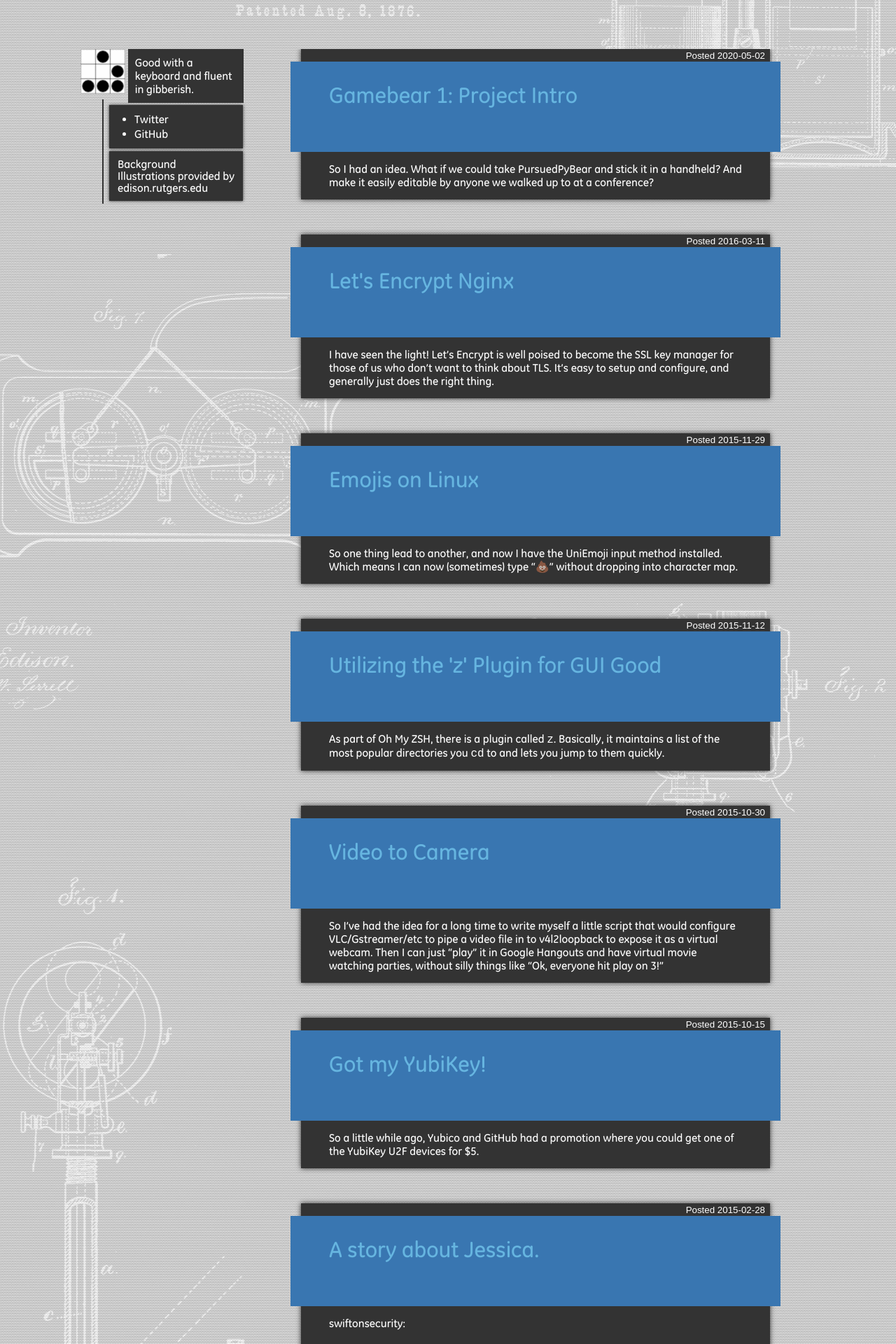
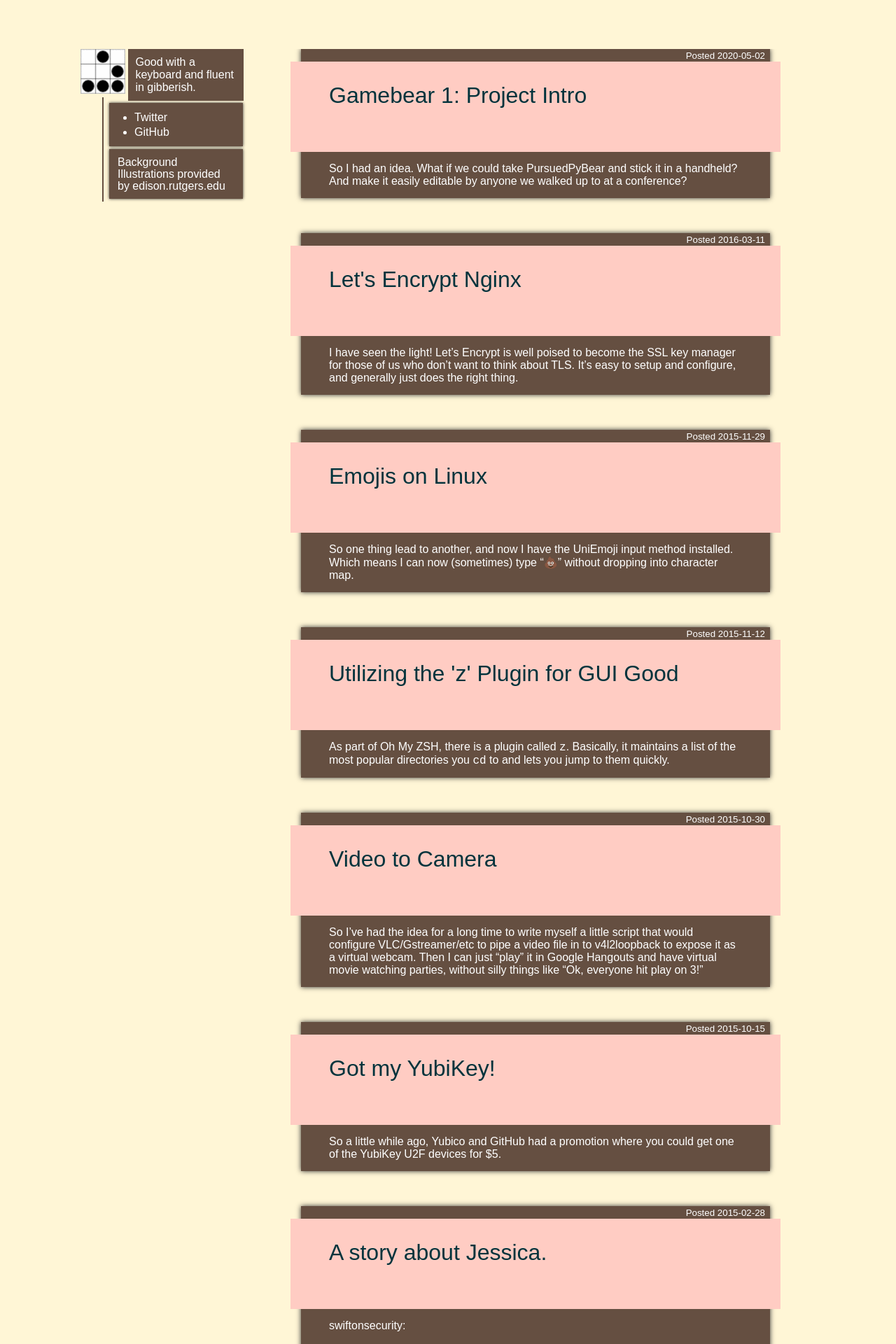
Before and after one commit to AstraLuma/qwertyuiop.ninja, a Jekyll site: the page built from index.html, in a window 1280 px wide. Shown: the top 1920 px of the page at 70% size. Built offline with Jekyll 4.4.1, drawn with Linux system fonts in a browser that asks for light colours; some web fonts are replaced; the list of posts is cut into pages by our own code.

Commit message:
Move fonts, basic coloring

```diff
--- a/assets/style_built.scss
+++ b/assets/style_built.scss
@@ -1,10 +1,19 @@
 ---
 ---
-$background: #FFF;
-$box-background: #333;
+/* Palette: https://www.colourlovers.com/palette/4717663/kit_013 */
+$palette_last: #FFCCC3;
+$palette_cream: #FFF6D6;
+$palette_bebe: #654F41;
+$palette_drop: #F3E1CD;
+$palette_soft: #F9D3BE;
+
+$background: $palette_cream;
+$box-background: $palette_bebe;
 $text: #FFF;
-$post-text: #3976B1;
-$post-text-link: #66B5E0;
+
+/* Header colors by post type */
+$post-text: $palette_last;
+$post-text-link: invert($post-text);
 $post-photo: #F42D33;
 $post-quote: #7AB762;
 $post-answer: #7AB762;
@@ -13,36 +22,38 @@ $post-chat: #F42D33;
 $post-chat-bubble: #FFFFFF;
 $post-audio: #FF9E28;
 $post-video: #F42D33;
+
+
 $body: 'ge_geek', Arial, helvetica, sans-serif;
 $details: Arial, Helvetica, sans-serif;
 
 @font-face {
     font-family: 'ge_geek';
-    src: url(/assets/ge_geek-bold.woff) format('woff');
+    src: url(/assets/fonts/ge_geek-bold.woff) format('woff');
     font-weight: bold;
     font-style: normal;
 }
 @font-face {
     font-family: 'ge_geek';
-    src: url(/assets/ge_geek-italic.woff) format('woff');
+    src: url(/assets/fonts/ge_geek-italic.woff) format('woff');
     font-weight: normal;
     font-style: italic;
 }
 @font-face {
     font-family: 'ge_geek';
-    src: url(/assets/ge_geek.woff) format('woff');
+    src: url(/assets/fonts/ge_geek.woff) format('woff');
     font-weight: normal;
     font-style: normal;
 }
 @font-face {
     font-family: 'ge_geek_cond';
-    src: url(/assets/ge_geek_cond-italic.woff) format('woff');
+    src: url(/assets/fonts/ge_geek_cond-italic.woff) format('woff');
     font-weight: normal;
     font-style: italic;
 }
 @font-face {
     font-family: 'ge_social';
-    src: url(/assets/ge_social.woff) format('woff');
+    src: url(/assets/fonts/ge_social.woff) format('woff');
     font-weight: normal;
     font-style: normal;
 }
@@ -50,13 +61,10 @@ $details: Arial, Helvetica, sans-serif;
 /* global */
 *{margin:0;padding:0;} /* TODO: Get rid of this */
 body {
-	background: url(/assets/geek_bg.png),
-				url(/assets/ge_tile.jpg);
+	background: $background;
 	background-position: top center, top;
 	background-repeat: repeat-y, repeat;
 	font-family: $body;
-	-webkit-font-smoothing: antialiased;
-	font-smooth:always;
 	font-size: 13pt;
 	color: #fff;
 	min-width: 1130px;
@@ -99,79 +107,14 @@ img { border: none; }
 	width: 64px;
 	height: 64px;
 	overflow: hidden;
-	background: #333;
+	background: $box-background;
 	z-index: 1;
 }
 #mask {
 	width: 165px;
 	min-height: 67px;
 	overflow: hidden;
-	background: #333;
-}
-
-	/* logo & semi circle cutout */
-.cssgradients #icon {
-	width: 64px;
-	height: 64px;
-	border-radius: 64px;
-	background: transparent;
-	overflow: hidden;
-}
-.cssgradients #mask {
-	width: 165px;
-	min-height: 67px;
-	padding-left: 26px;
-	margin-left: -26px;
-	background: transparent;
-	background-image: -moz-radial-gradient(-10px 32px, circle closest-corner, transparent 0, transparent 36px, #333 37px, #333 38px);
-	background-image: -webkit-radial-gradient(-10px 32px, circle closest-corner, rgba(0,0,0,0) 0, rgba(0,0,0,0) 36px, #333 37px, #333 38px);
-	background-image: -ms-radial-gradient(-10px 32px, circle closest-corner, rgba(0,0,0,0) 0, rgba(0,0,0,0) 36px, #333 37px, #333 38px);
-	background-image: -o-radial-gradient(-10px 32px, circle closest-corner, rgba(0,0,0,0) 0, rgba(0,0,0,0) 36px, #333 37px, #333 38px);
-	background-image: radial-gradient(-10px 32px, circle closest-corner, rgba(0,0,0,0) 0, rgba(0,0,0,0) 36px, #333 37px, #333 38px);
-	box-shadow: 1px 1px 3px rgba(50, 50, 50, 0.75);
-	overflow: hidden;
-}
-.cssgradients #baseCircle {
-	float: left;
-	clear: both;
-	width: 28px;
-	height: 28px;
-	margin-left: 18px;
-	border-radius: 28px;
-	background: #333;
-}
-
-.cssgradients #edge-top,
-.cssgradients #edge-bottom {
-	z-index: 1;
-	position: relative;
-	height: 36px;
-	width: 32px;
-	margin-left: -5px;
-	overflow:hidden;
-}
-.cssgradients #edge-bottom { height: 40px;}
-.cssgradients #edge-top:after,
-.cssgradients #edge-bottom:after {
-	content: '';
-	display: block;
-	z-index: 1;
-	position: absolute;
-	width: 34px;
-	background: transparent;
-	margin-top:-19px;
-}
-.cssgradients #edge-top:after {
-	height: 39px;
-	border: solid 16px #333;
-	margin-left: -19px;
-	border-top-right-radius: 51px;
-}
-.cssgradients #edge-bottom:after {
-	height: 34px;
-	border: solid 17px #333;
-	margin-left: -20px;
-	border-bottom-right-radius: 53px;
+	background: $box-background;
 }
 
 
@@ -185,22 +128,26 @@ img { border: none; }
 	float: left;
 	clear: both;
 	margin: -5px 0 0 31px;
-	border-left: 2px solid #333;
+	border-left: 2px solid $box-background;
 	padding: 8px 0 0 8px;
 	line-height: 21px;
 }
 .unit {
 	width: 167px;
 	overflow: hidden;
-	background: #333;
+	background: $box-background;
 	margin-bottom: 4px;
 	padding: 10px 12px 10px 12px;
 	box-shadow: 0px 0px 4px rgba(50, 50, 50, 1);
 }
 #pages a:hover { color: #FF9E28; }
+
+#links a { border-bottom: 1px solid #666; }
 #links a:hover { color: #7AB762; }
-#details a:hover { color: #66B5E0; }
-#links a { border-bottom: 1px solid #666; }
+
+#details a:hover { color: $post-text-link; }
+#details a:hover { color: $post-text; }
+
 #about { line-height: 17px; }
 #search {
 	padding: 8px;
@@ -270,7 +217,7 @@ article {
 	display: block;
 	float: left;
 	width: 670px;
-	background: #333;
+	background: $box-background;
 	box-shadow: 0px 0px 7px rgba(50, 50, 50, 1);
 	position: relative;
 }
@@ -334,7 +281,7 @@ h1, h4 {
 /* TEXT */
 .text .postInner {
 	width: 590px;
-	background: #3976B1;
+	background: $post-text;
 	padding: 0 55px 30px 55px;
 	font-size: 12pt;
 }
@@ -403,13 +350,13 @@ h1, h4 {
 	font-size: 17pt;
 	line-height: 24px;
 }
-.quote .quoteMeta a { color: #333; }
+.quote .quoteMeta a { color: $box-background; }
 .quote .quoteMeta:before, .quoteMeta:after {
 	position: relative;
 	content: '\00a0\00a0\00a0\00a0\00a0\00a0\00a0\00a0\00a0\00a0\00a0\00a0\00a0\00a0';
 	top: -10px;
 	margin: 4px;
-	border-bottom: 1px solid #333;
+	border-bottom: 1px solid $box-background;
 }
 
 /* LINK */
@@ -452,7 +399,7 @@ h1, h4 {
 /* CONVERSATION */
 .conversation .postInner {
 	background: #F42D33;
-	color: #333;
+	color: $box-background;
 	padding: 0 0 8px 0;
 }
 .conversation .convo {
@@ -535,7 +482,8 @@ h1, h4 {
 
 /* LINK COLORS */
 .text .postInner a,
-.text .postText a {color:#66B5E0;}
+.text .postText a {color:$post-text-link;}
+
 .link .caption a { color:#F42D33; }
 .photo .caption a { color:#F42D33; }
 .photosets .caption a { color:#F42D33; }
@@ -637,7 +585,7 @@ h1, h4 {
 	font-size: 12pt;
 }
 .pagination a {
-	background: #333;
+	background: $box-background;
 	display: inline-block;
 	height: 20px;
 	line-height: 20px;
@@ -652,7 +600,7 @@ h1, h4 {
 		height: 0;
 		border-top: 10px solid transparent;
 		border-bottom: 10px solid transparent;
-		border-left: 10px solid #333;
+		border-left: 10px solid $box-background;
 		position: absolute;
 		margin-top: -10px;
 		top: 50%;
@@ -666,7 +614,7 @@ h1, h4 {
 		height: 0;
 		border-top: 10px solid transparent;
 		border-bottom: 10px solid transparent;
-		border-right: 10px solid #333;
+		border-right: 10px solid $box-background;
 		position: absolute;
 		margin-top: -10px;
 		top: 50%;
@@ -681,7 +629,7 @@ h1, h4 {
 	width: 670px;
 	padding: 0 0 0 20px;
 	height: auto;
-	color: #333;
+	color: $box-background;
 	overflow: hidden;
 }
 .notFound h4 {
@@ -694,32 +642,24 @@ h1, h4 {
 a, .sound .postInner { color: #FFF; }
 .link .postInner h3 a { border-color: #FFF; }
 #search, .noteCount, .date, .tags li, .postBase .source { font-family: Arial, Helvetica, sans-serif; }
-#icon, #mask, #baseCircle, .unit, article, .pagination a { background:#333; }
-.notFound { color: #333; }
-.cssgradients #edge-top:after, .cssgradients #edge-bottom:after, .unitWrap, .quote .quoteMeta:before, .quoteMeta:after, .nextPage:after, .nextPage:before { border-color: #333; }
-.cssgradients #mask {
-    background-image:    -moz-radial-gradient(-10px 32px, circle closest-corner, transparent   0, transparent   36px, #333 37px, #333 38px);
-    background-image: -webkit-radial-gradient(-10px 32px, circle closest-corner, rgba(0,0,0,0) 0, rgba(0,0,0,0) 36px, #333 37px, #333 38px);
-    background-image:     -ms-radial-gradient(-10px 32px, circle closest-corner, rgba(0,0,0,0) 0, rgba(0,0,0,0) 36px, #333 37px, #333 38px);
-    background-image:      -o-radial-gradient(-10px 32px, circle closest-corner, rgba(0,0,0,0) 0, rgba(0,0,0,0) 36px, #333 37px, #333 38px);
-    background-image:         radial-gradient(-10px 32px, circle closest-corner, rgba(0,0,0,0) 0, rgba(0,0,0,0) 36px, #333 37px, #333 38px);
-}
-.text .postInner { background: #3976B1; }
-.text .postInner a, .text .postText a {color:#66B5E0;}
+#icon, #mask, #baseCircle, .unit, article, .pagination a { background:$box-background; }
+.notFound { color: $box-background; }
+.unitWrap, .quote .quoteMeta:before, .quoteMeta:after, .nextPage:after, .nextPage:before { border-color: $box-background; }
+
 .photo .caption a { color:#F42D33; }
 .photosets .caption a { color:#F42D33; }
 .quote .postInner { background: #7AB762;
-                    color: #333 !important; }
+                    color: $box-background !important; }
 .link .postInner { background: #000116; }
 .link .caption a { color:#F42D33; }
-.conversation .postInner { background: #F42D33; color: #333; }
+.conversation .postInner { background: #F42D33; color: $box-background; }
 .conversation .convo li { background: #FFFFFF; }
 .conversation .convo li:after { border-top: 20px solid #FFFFFF !important; }
 .sound .postInner { background: #FF9E28; }
 .vid .caption a { color:#F42D33; }
 #pages a:hover { color: #FF9E28; }
 #links a:hover { color: #7AB762; }
-#details a:hover { color: #3976B1; }
+
 
 .answer .postInner {
     background: #7AB762;
@@ -780,7 +720,7 @@ blockquote > *:first-child {
     display: inline;
 }
 h2 {
-	background: #333;
+	background: $box-background;
 	padding: 0.83em;
 }
 /* Hide FOUC for gist embedding */
```
Also changed, not shown: assets/fonts/fontsge_geek.woff (renamed from assets/ge_geek-bold.woff), assets/fonts/ge_geek-bold.woff (renamed from assets/ge_geek.woff), assets/fonts/ge_geek-italic.woff (renamed from assets/ge_geek-italic.woff), assets/fonts/ge_geek_cond-italic.woff (renamed from assets/ge_geek_cond-italic.woff), assets/fonts/ge_social.woff (renamed from assets/ge_social.woff).
